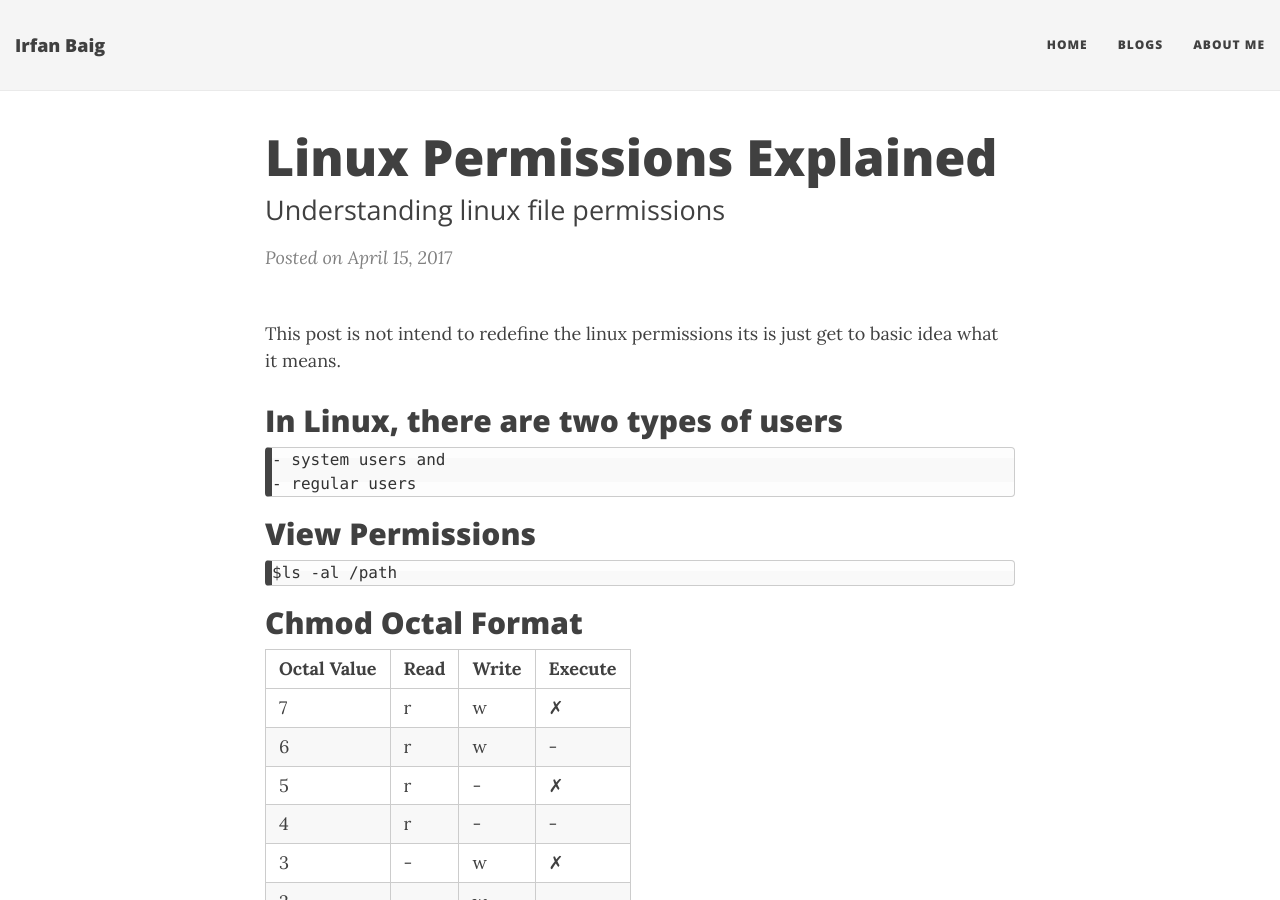
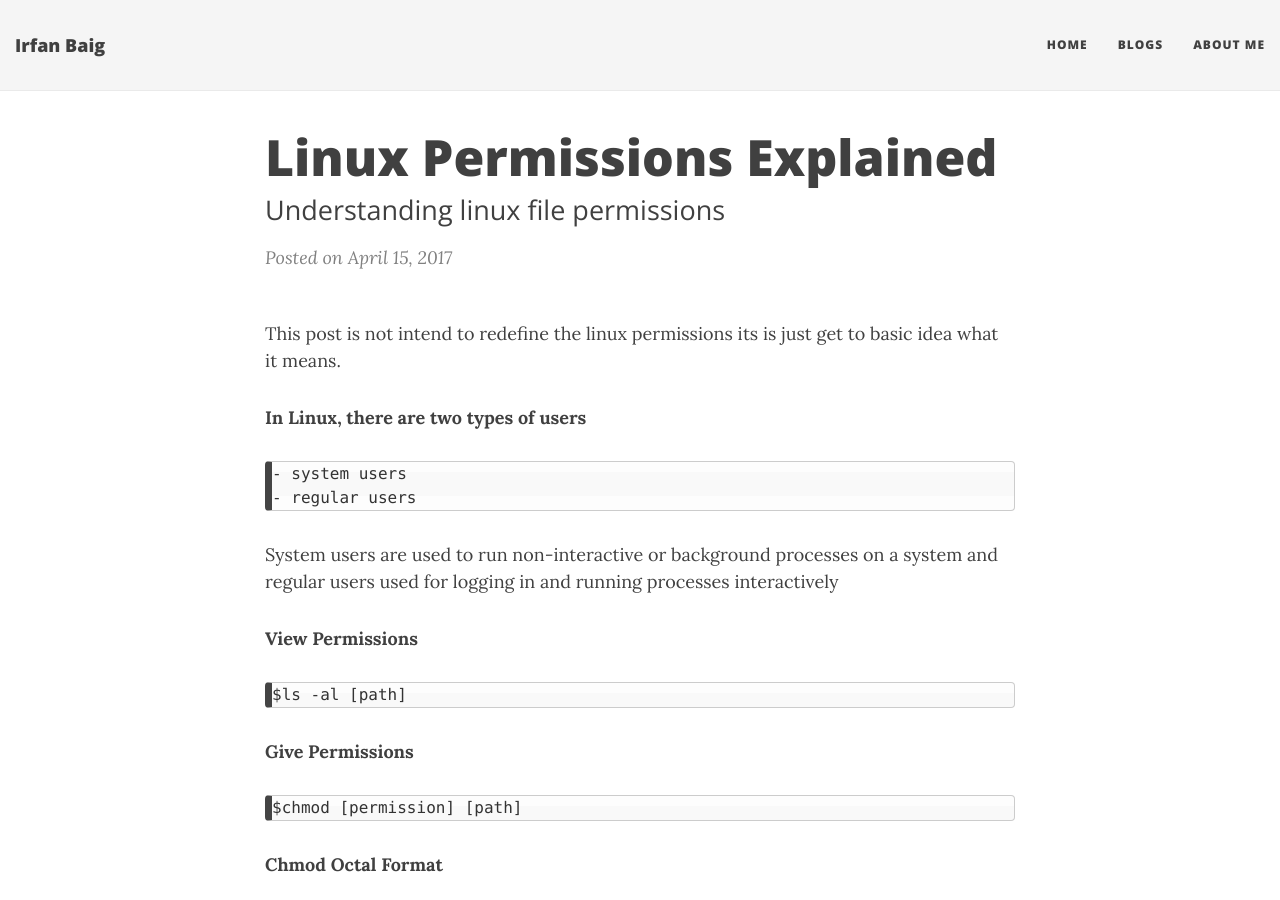
Before and after one commit to irfanbaigse/irfanbaigse.github.io, a Jekyll site: the page built from _posts/2017-04-15-linux-permissions-explained.md, in a window 1280 px wide and 900 px high. Built offline with Jekyll 4.4.1, drawn with Linux system fonts in a browser that asks for light colours; nearby versions of some CDN libraries.

Commit message:
linux permissions explained

````diff
--- a/_posts/2017-04-15-linux-permissions-explained.md
+++ b/_posts/2017-04-15-linux-permissions-explained.md
@@ -9,16 +9,25 @@ tags: [linux, exciting-stuff]
 
 This post is not intend to redefine the linux permissions its is just get to basic idea what it means.
 
-## In Linux, there are two types of users
-    - system users and
+**In Linux, there are two types of users**
+
+	- system users
     - regular users
 
-## View Permissions
+System users are used to run non-interactive or background processes on a system and regular users used for logging in and running processes interactively
+
+
+**View Permissions**
 ```
-$ls -al /path
+$ls -al [path]
 ```
 
-## Chmod Octal Format
+**Give Permissions**
+```
+$chmod [permission] [path]
+```
+
+**Chmod Octal Format**
 
 | Octal Value | Read | Write | Execute |
 | :------ |:--- | :--- |
````
